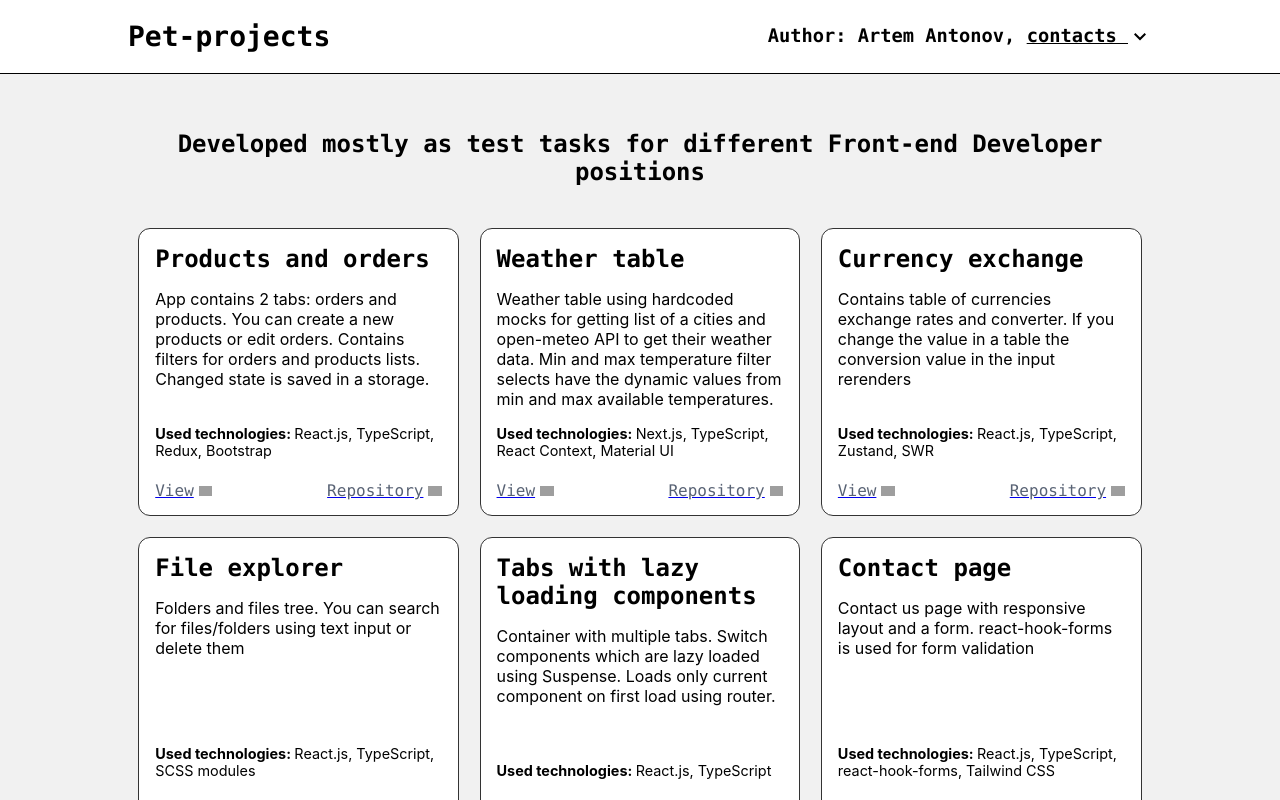
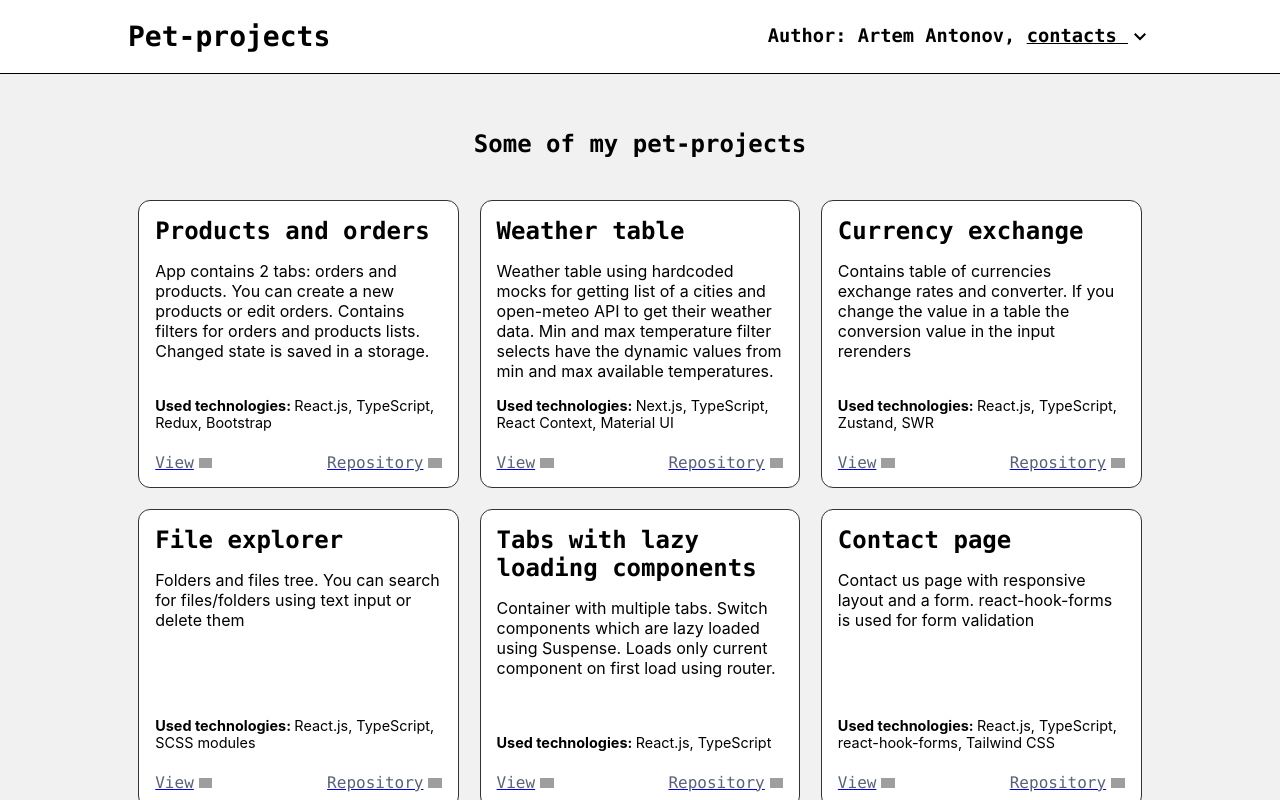
Before and after one commit to Aartemius/portfolio, a React (Create React App) app: page / in a window 1280 px wide. Shown: the top 800 px of the page. Built offline with nearby package versions, Linux system fonts and the light colour scheme; grey boxes are pictures that could not be loaded.

Commit message:
fixed heading

```diff
--- a/src/App.js
+++ b/src/App.js
@@ -10,7 +10,7 @@ function App() {
     <>
     <Header />
       <div className={styles.app}>
-        <h3>Developed mostly as test tasks for different Front-end Developer positions</h3>
+        <h3>Some of my pet-projects</h3>
         <ul>
           {projects.map((project, index) => (
             <ProjectItem
```
